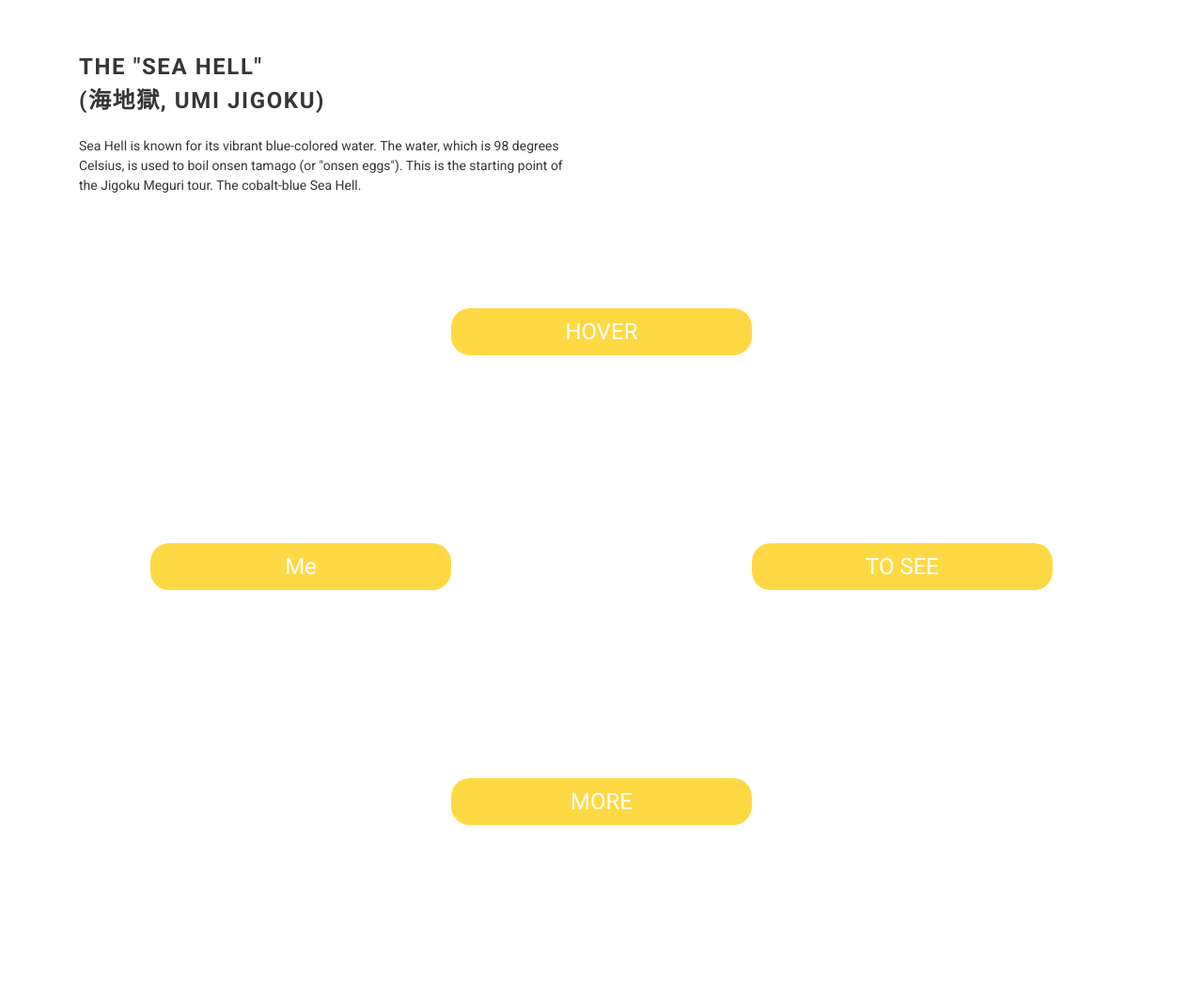
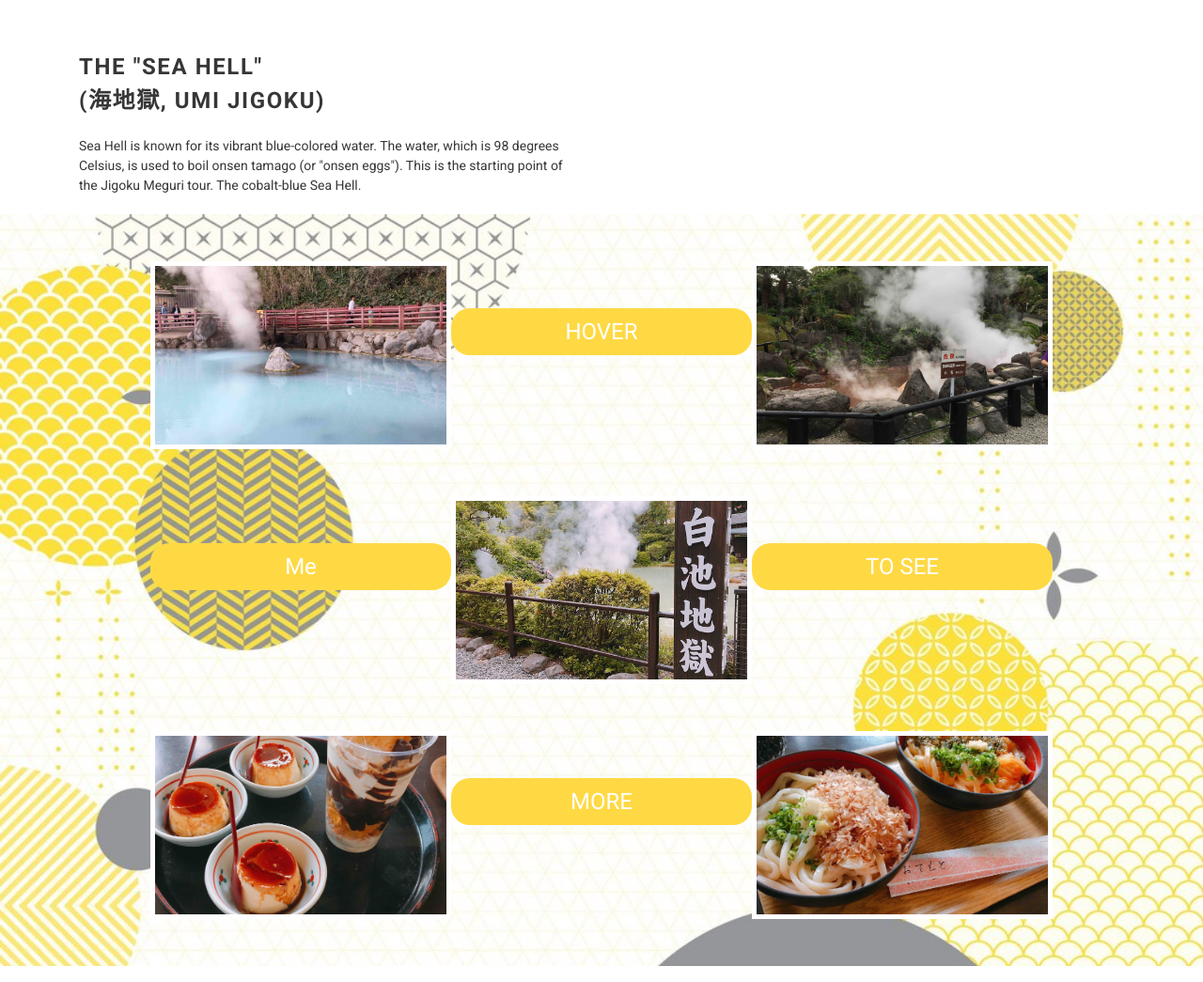
Before and after one commit to myrakuku/FWD3_04_Myra_Ku, a plain HTML site: page Japan.html in a window 1280 px wide. Shown: the part 767-1812 px from the top of the page at 94% size. Drawn offline with Linux system fonts and the light colour scheme.

Commit message:
update images path

```diff
--- a/css/Japan.css
+++ b/css/Japan.css
@@ -140,7 +140,7 @@
     display: grid;
     grid-template-columns: repeat(8, 1fr);
     grid-template-rows: repeat(16, 1fr);
-    background: url(./images/zJB.jpg);
+    background: url(../images/zJB.jpg);
     background-size: cover;
     background-position: center;
 }
@@ -156,31 +156,31 @@
 .gallery-box-1 {
     grid-column: 2 / 4;
     grid-row: 2 / 6;
-    background: url(./images/zJHS1.jpg);
+    background: url(../images/zJHS1.jpg);
 }
 
 .gallery-box-2 {
     grid-column: 6 / 8;
     grid-row: 2 / 6;
-    background: url(./images/zJHS2.jpg);
+    background: url(../images/zJHS2.jpg);
 }
 
 .gallery-box-3 {
     grid-column: 4 / 6;
     grid-row: 7 / 11;
-    background: url(./images/zJ2.jpg);
+    background: url(../images/zJ2.jpg);
 }
 
 .gallery-box-4 {
     grid-column: 2 / 4;
     grid-row: 12 / 16;
-    background: url(./images/zJFd3.jpg);
+    background: url(../images/zJFd3.jpg);
 }
 
 .gallery-box-5 {
     grid-column: 6 / 8;
     grid-row: 12 / 16;
-    background: url(./images/zJFd2.jpg);
+    background: url(../images/zJFd2.jpg);
 }
 
 .gallery-text-6 {
```
